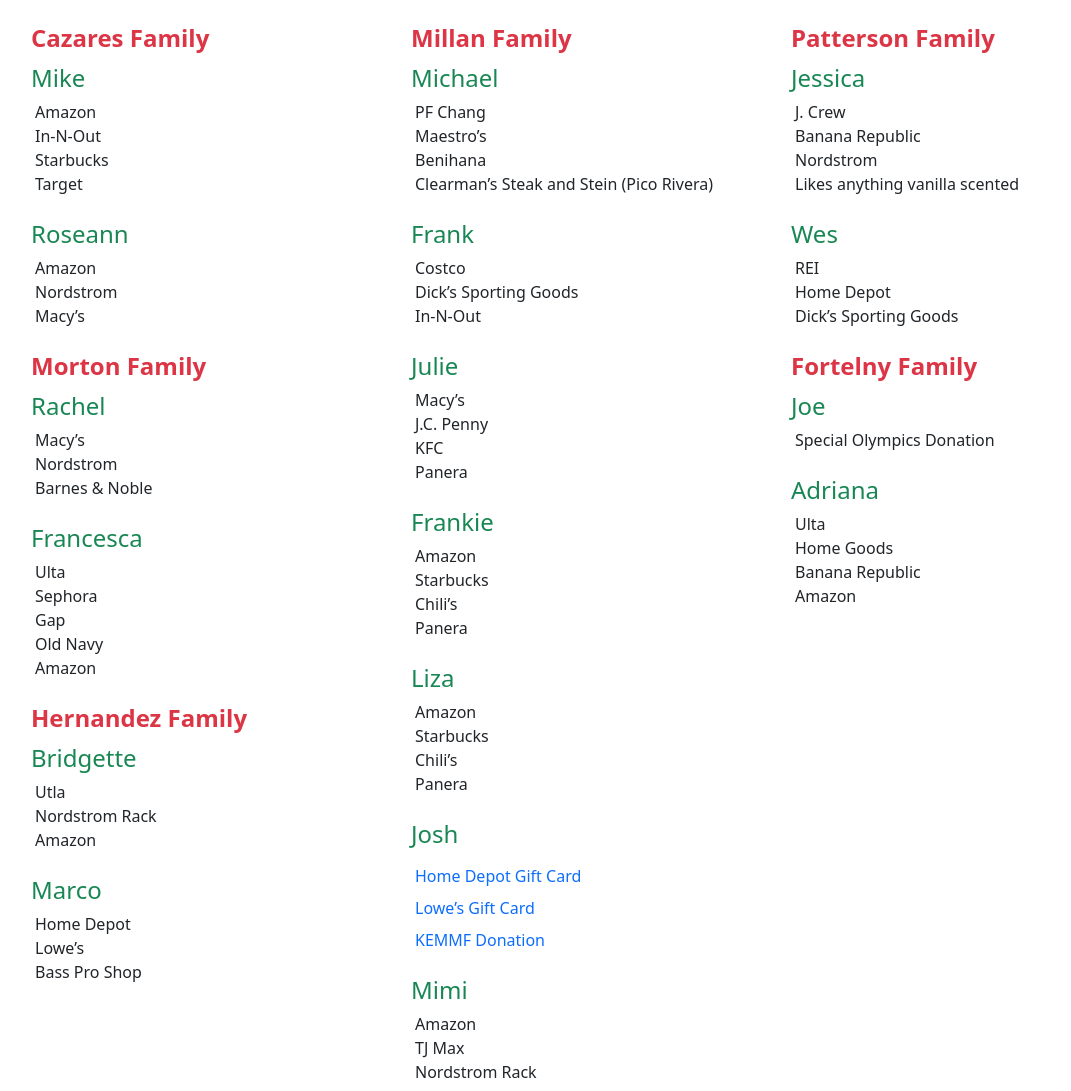
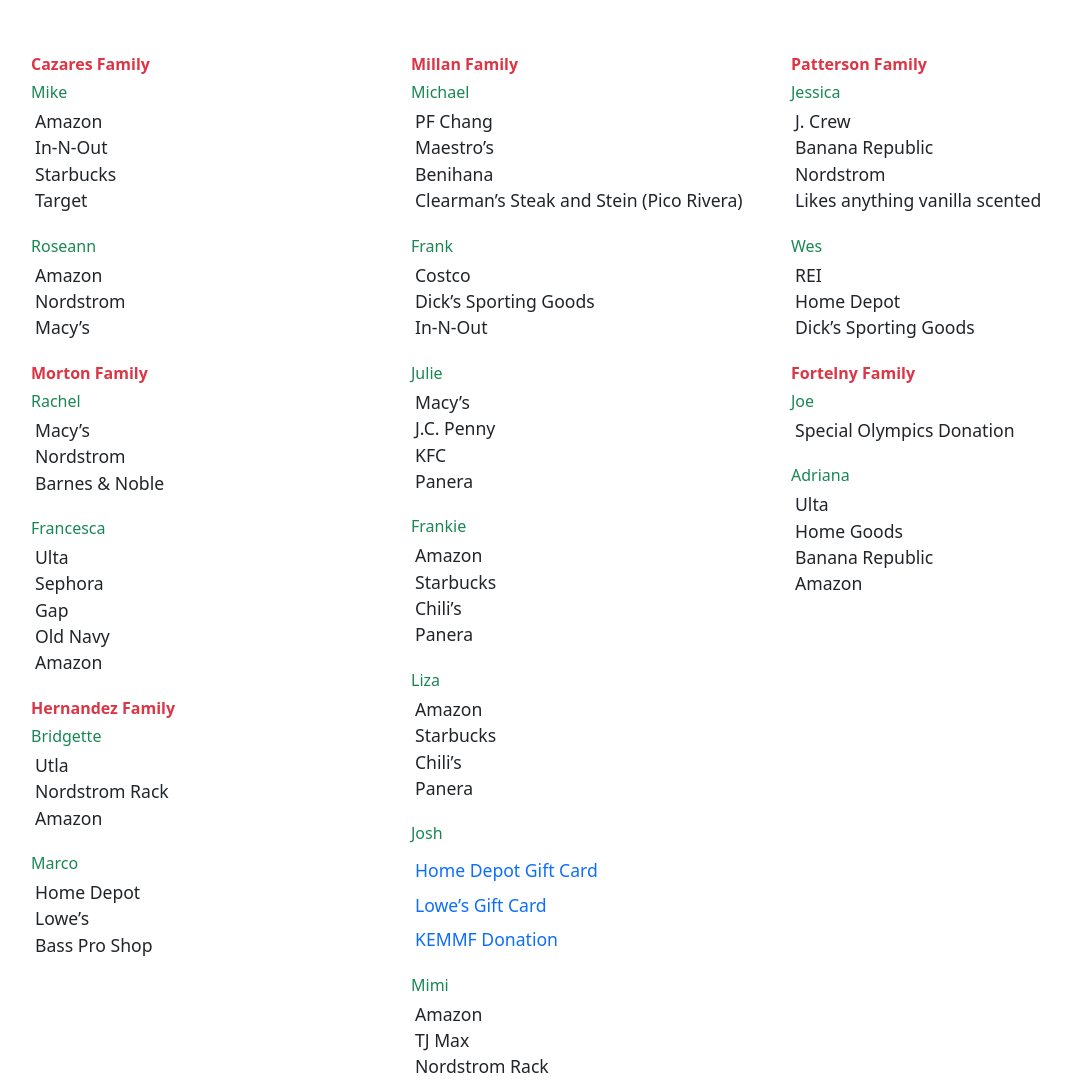
Before and after one commit to cazaresmr/family-secret-santa, a plain HTML site: page index.html in a window 1280 px wide. Shown: the whole page, without its empty margins (51-1122 px from the left). Drawn offline with nearby package versions, Linux system fonts and the light colour scheme.

Commit message:
increased li font-size to 1.1rem

```diff
--- a/index.html
+++ b/index.html
@@ -7,13 +7,13 @@
   <title>Secret Santa</title>
   <link rel="stylesheet" href="https://cdn.jsdelivr.net/npm/bootstrap@5.3.0/dist/css/bootstrap.min.css">
   <style>
-    p {
-      font-size: 1.5rem;
+    li {
+      font-size: 1.1rem;
     }
   </style>
 </head>
 
-<body class="my-3">
+<body class="my-5">
   <div class="container">
     <div class="row">
       <div class="col">
```
